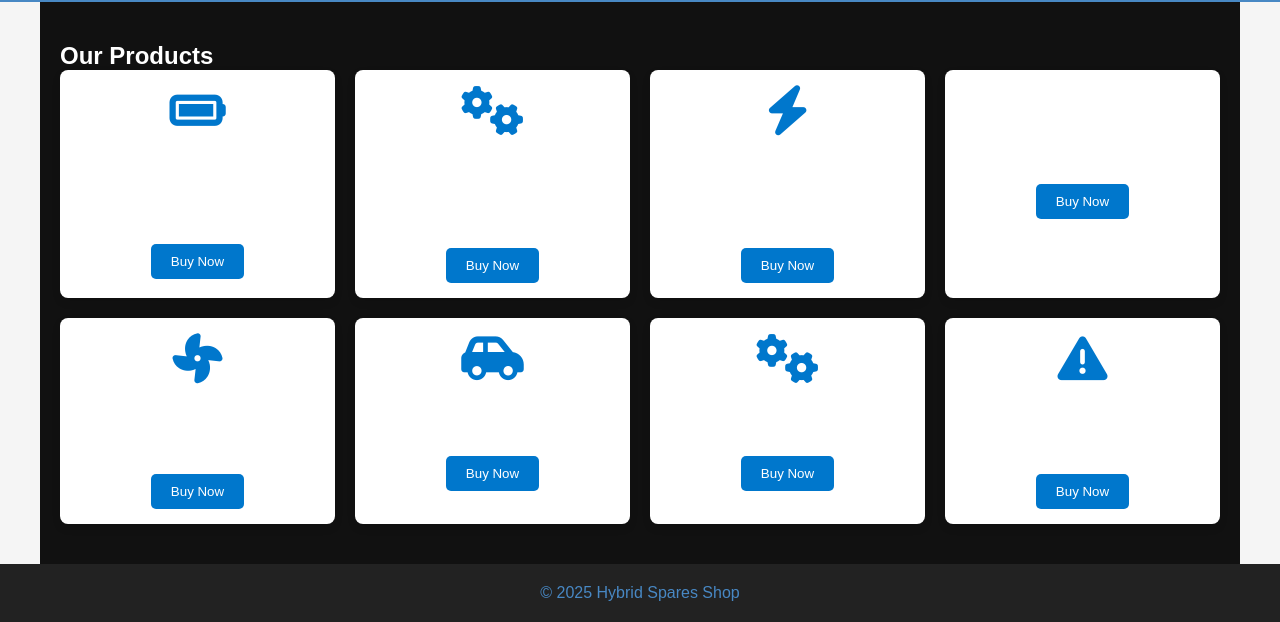
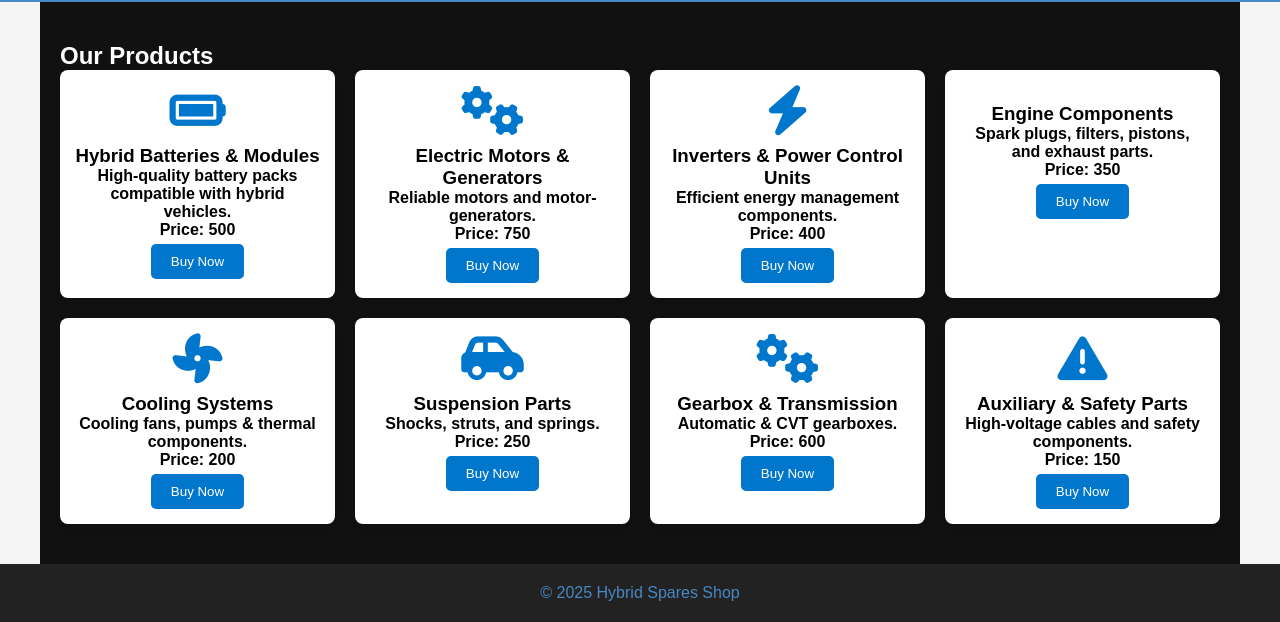
Before and after one commit to 19982808/hybridcentre-1, a plain HTML site: page index.html in a window 1280 px wide. Both pictures are taken after a click on the button "Shop Now". Shown: the part 228-850 px from the top of the page. Drawn offline with Linux system fonts and the light colour scheme; some icons are missing.

Commit message:
Update index.html

```diff
--- a/index.html
+++ b/index.html
@@ -89,7 +89,16 @@ section {
     border-radius: 8px;
     text-align: center;
     box-shadow: 0 4px 8px rgba(0,0,0,.1);
+    color: #000;          /* black text */
+    font-weight: bold;
 }
+
+.product h3,
+.product p,
+.product span {
+    color: #000;          /* force all headings and paragraphs inside product to black */
+}
+
 .product img { width: 100%; height: 150px; object-fit: cover; border-radius: 5px; margin-bottom: 10px; }
 .product-icon { font-size: 50px; color: #0077cc; margin-bottom: 10px; }
 
```
